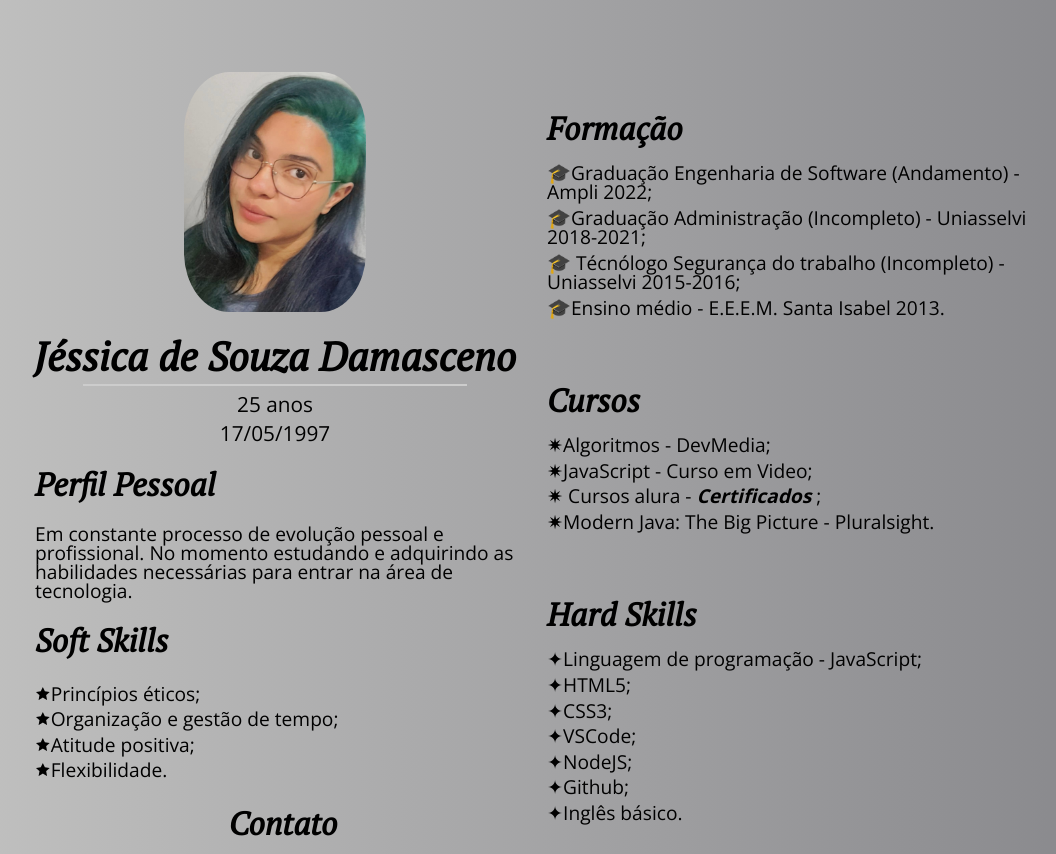
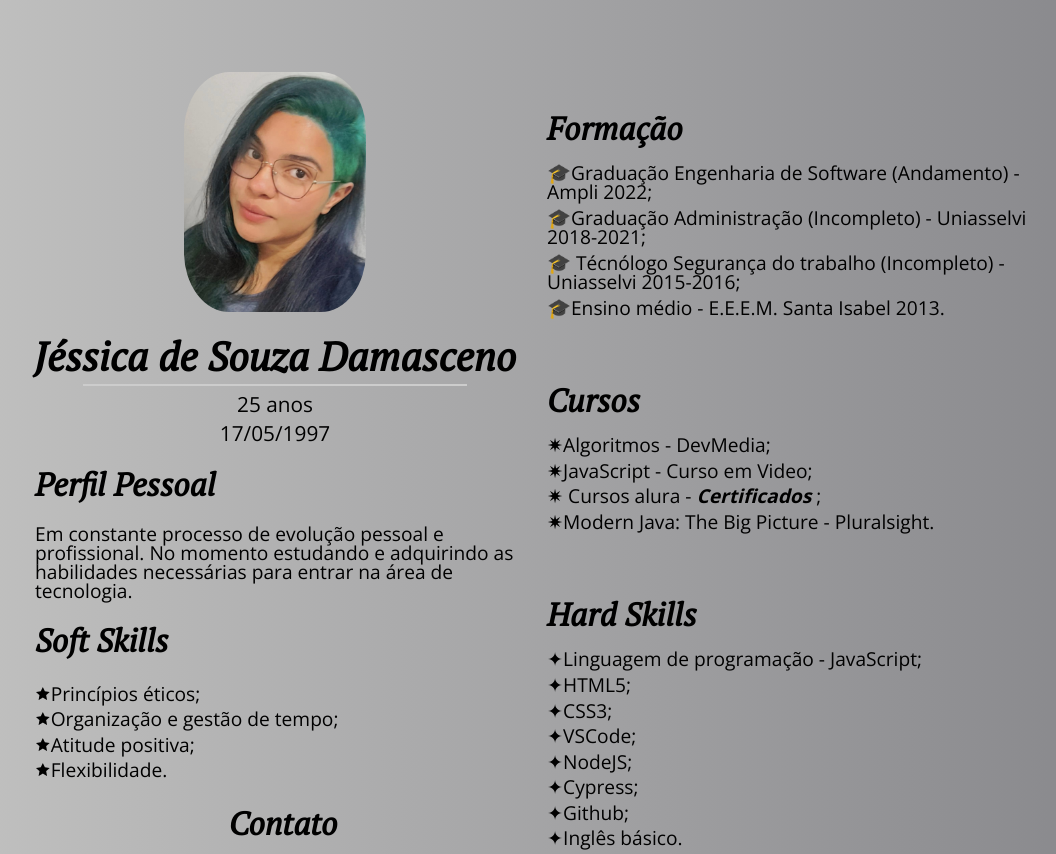
Before and after one commit to JessicaDamasceno/curriculo, a plain HTML site: page index.html in a window 1280 px wide. Shown: the top 854 px of the page, without its empty margins (109-1165 px from the left). Drawn offline with nearby package versions, Linux system fonts and the light colour scheme.

Commit message:
Update index.html

```diff
--- a/index.html
+++ b/index.html
@@ -118,6 +118,7 @@
 					<li>CSS3;</li>
 					<li>VSCode;</li>
 					<li>NodeJS;</li>
+					<li>Cypress;</li>
 					<li>Github;</li>
 					<li>Inglês básico.</li>
 				</ul>
```
